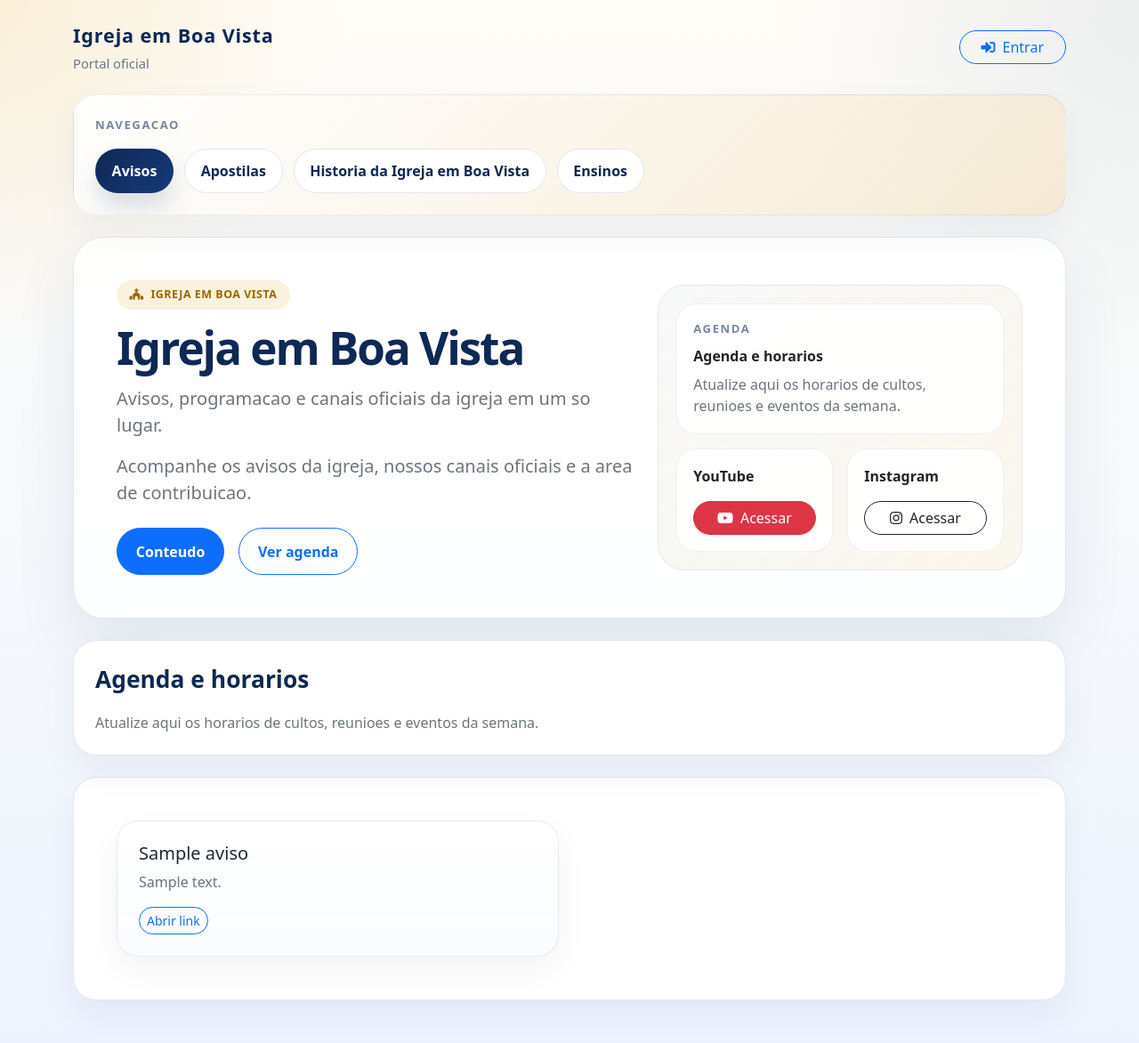
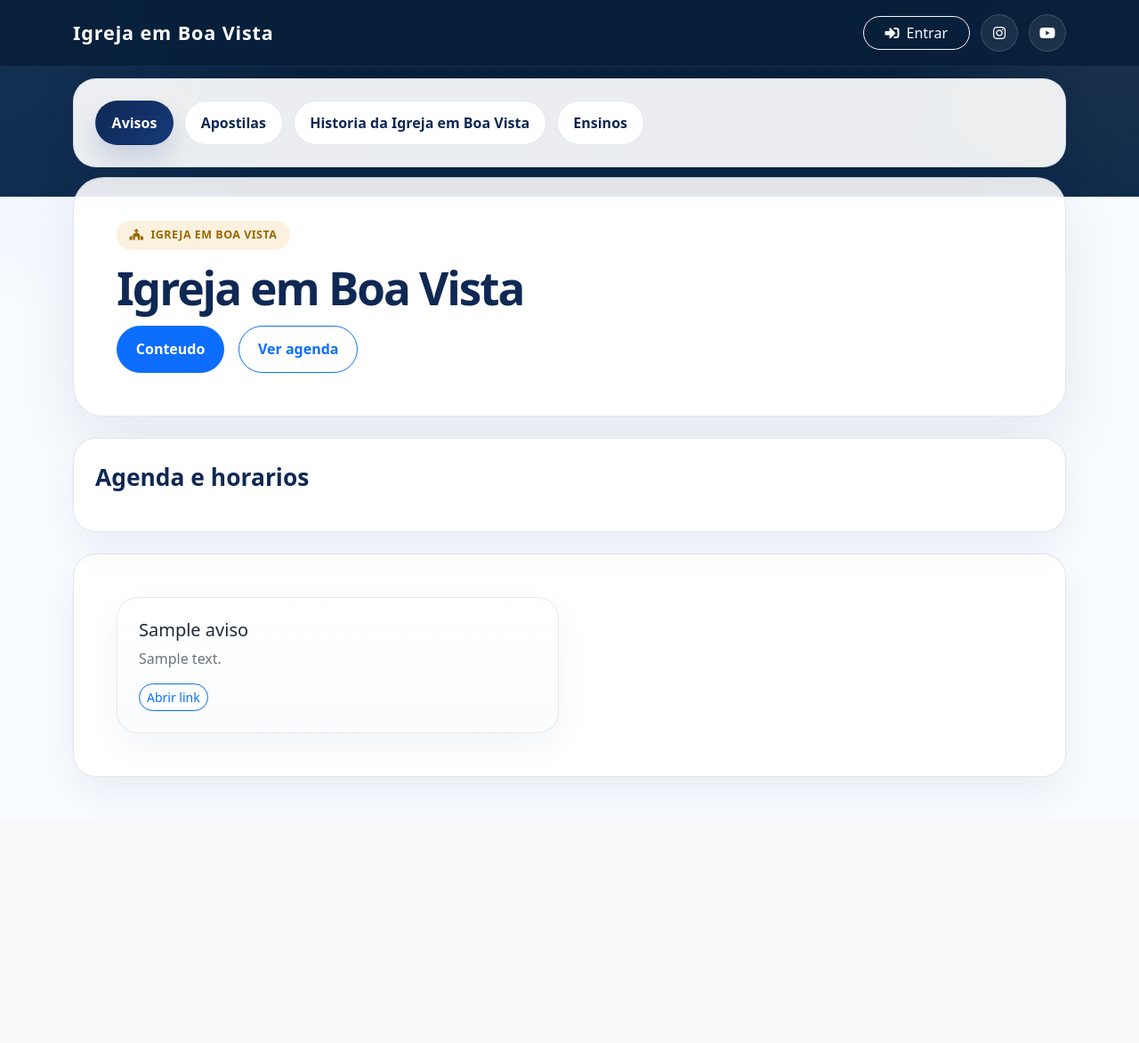
Before and after one commit to conectacasarr/inventario, a Flask app: page /igrejaemboavista in a window 1280 px wide. Shown: the whole page at 89% size. After the commit the page ends 873 px from the top, so only its background shows below. Run offline with Flask 3, Linux system fonts and the light colour scheme; data comes from the database, SQL or seed files in the repository; tables that the repository leaves empty hold one stand-in row (values such as "Sample post").

Commit message:
refactor: refine church portal and login presentation

```diff
--- a/templates/igrejaemboavista_publico.html
+++ b/templates/igrejaemboavista_publico.html
@@ -19,14 +19,23 @@
         body {
             min-height: 100vh;
             background:
-                radial-gradient(circle at top left, rgba(229, 178, 74, 0.18), transparent 24rem),
-                radial-gradient(circle at top right, rgba(21, 58, 122, 0.08), transparent 26rem),
-                linear-gradient(180deg, #fffdf8 0%, #eef4ff 100%);
+                radial-gradient(circle at top left, rgba(115, 170, 255, 0.12), transparent 22rem),
+                radial-gradient(circle at top right, rgba(255, 255, 255, 0.09), transparent 18rem),
+                linear-gradient(180deg, #071f3a 0%, #0b2748 24%, #f8fbff 24%, #f8fbff 100%);
             color: #1f2937;
         }
 
+        .ibv-sticky-header {
+            position: sticky;
+            top: 0;
+            z-index: 1040;
+            backdrop-filter: blur(14px);
+            background: rgba(7, 31, 58, 0.88);
+            border-bottom: 1px solid rgba(115, 170, 255, 0.12);
+        }
+
         .ibv-brand {
-            color: var(--ibv-blue-dark);
+            color: #fff;
             font-weight: 800;
             letter-spacing: 0.04em;
             text-decoration: none;
@@ -34,7 +43,7 @@
         }
 
         .ibv-header-meta {
-            color: rgba(15, 40, 84, 0.62);
+            color: rgba(255, 255, 255, 0.72);
             font-size: 0.92rem;
         }
 
@@ -134,6 +143,7 @@
             flex-wrap: wrap;
             gap: 0.75rem;
             justify-content: flex-end;
+            align-items: center;
         }
 
         .ibv-clean-card {
@@ -144,12 +154,15 @@
         }
 
         .ibv-top-tabs-shell {
-            position: relative;
+            position: sticky;
+            top: 88px;
+            z-index: 1035;
             overflow: hidden;
-            background: linear-gradient(135deg, rgba(255, 255, 255, 0.94), rgba(244, 229, 200, 0.72));
+            background: rgba(255, 255, 255, 0.92);
             border: 1px solid rgba(21, 58, 122, 0.08);
             border-radius: 26px;
             box-shadow: 0 18px 42px rgba(15, 40, 84, 0.05);
+            backdrop-filter: blur(14px);
         }
 
         .ibv-hero-panel {
@@ -169,37 +182,75 @@
         .ibv-social-card .btn {
             border-radius: 999px;
         }
+
+        .ibv-icon-link {
+            width: 42px;
+            height: 42px;
+            display: inline-flex;
+            align-items: center;
+            justify-content: center;
+            border-radius: 999px;
+            text-decoration: none;
+            color: #fff;
+            background: rgba(255, 255, 255, 0.08);
+            border: 1px solid rgba(255, 255, 255, 0.14);
+            transition: transform 0.2s ease, background-color 0.2s ease;
+        }
+
+        .ibv-icon-link:hover {
+            transform: translateY(-1px);
+            background: rgba(255, 255, 255, 0.16);
+            color: #fff;
+        }
+
+        .ibv-home-only.is-hidden {
+            display: none !important;
+        }
+
+        .ibv-tab-content-shell {
+            background: rgba(255, 255, 255, 0.94);
+        }
+
+        @media (max-width: 991px) {
+            .ibv-top-tabs-shell {
+                top: 76px;
+            }
+        }
     </style>
 </head>
 <body>
-    <header class="py-4">
+    <header class="py-3 ibv-sticky-header">
         <div class="container d-flex justify-content-between align-items-center">
             <div>
                 <a href="{{ igreja_path('/') }}" class="ibv-brand">{{ config.nome_site or 'Igreja em Boa Vista' }}</a>
-                <div class="ibv-header-meta mt-1">Portal oficial</div>
             </div>
             <div class="ibv-header-actions">
                 {% if current_user.is_authenticated and current_user.pode_acessar_inventario %}
-                <a href="{{ url_for('inventario') }}" class="btn btn-outline-dark rounded-pill px-4">
+                <a href="{{ url_for('inventario') }}" class="btn btn-light rounded-pill px-4">
                     <i class="fas fa-boxes me-2"></i>Inventario
                 </a>
                 {% endif %}
                 {% if current_user.is_authenticated and current_user.pode_editar_igreja %}
-                <a href="{{ igreja_path('/editar') }}" class="btn btn-outline-primary rounded-pill px-4">
+                <a href="{{ igreja_path('/editar') }}" class="btn btn-outline-light rounded-pill px-4">
                     <i class="fas fa-pen me-2"></i>Editar portal
                 </a>
                 {% elif not current_user.is_authenticated %}
-                <a href="{{ url_for('login', next=url_for('inventario')) }}" class="btn btn-outline-primary rounded-pill px-4">
+                <a href="{{ url_for('login', next=url_for('inventario')) }}" class="btn btn-outline-light rounded-pill px-4">
                     <i class="fas fa-sign-in-alt me-2"></i>Entrar
                 </a>
                 {% endif %}
+                <a href="{{ config.instagram_url }}" target="_blank" rel="noopener noreferrer" class="ibv-icon-link" aria-label="Instagram">
+                    <i class="fab fa-instagram"></i>
+                </a>
+                <a href="{{ config.youtube_url }}" target="_blank" rel="noopener noreferrer" class="ibv-icon-link" aria-label="YouTube">
+                    <i class="fab fa-youtube"></i>
+                </a>
             </div>
         </div>
     </header>
 
     <main class="container pb-5">
         <section class="ibv-top-tabs-shell p-3 p-lg-4 mb-4" id="conteudo-portal">
-            <div class="ibv-subtle-title mb-3">Navegacao</div>
             <div class="ibv-tab-nav">
                 <button type="button" class="ibv-tab-button active" data-ibv-tab="avisos">Avisos</button>
                 <button type="button" class="ibv-tab-button" data-ibv-tab="apostilas">{{ config.apostilas_titulo or 'Apostilas' }}</button>
@@ -208,15 +259,15 @@
             </div>
         </section>
 
-        <section class="ibv-shell p-4 p-lg-5 mb-4">
+        <section class="ibv-shell p-4 p-lg-5 mb-4 ibv-home-only" data-ibv-home-block="hero">
             <div class="row g-4 align-items-center">
-                <div class="col-lg-7">
+                <div class="col-lg-12">
                     <span class="ibv-chip"><i class="fas fa-church"></i> Igreja em Boa Vista</span>
                     <h1 class="ibv-hero-title fw-bold mt-3 mb-3">{{ config.hero_titulo }}</h1>
-                    {% if config.hero_subtitulo %}
+                    {% if config.hero_subtitulo and config.hero_subtitulo != 'Avisos, programacao e canais oficiais da igreja em um so lugar.' %}
                     <p class="lead text-secondary mb-3">{{ config.hero_subtitulo }}</p>
                     {% endif %}
-                    {% if config.mensagem_boas_vindas %}
+                    {% if config.mensagem_boas_vindas and config.mensagem_boas_vindas != 'Acompanhe os avisos da igreja, nossos canais oficiais e a area de contribuicao.' %}
                     <p class="fs-5 text-secondary mb-4">{{ config.mensagem_boas_vindas }}</p>
                     {% endif %}
                     <div class="d-flex flex-wrap gap-3">
@@ -224,48 +275,21 @@
                         <a href="#agenda" class="btn btn-outline-primary ibv-link-btn">Ver agenda</a>
                     </div>
                 </div>
-                <div class="col-lg-5">
-                    <div class="ibv-hero-panel h-100">
-                        <div class="row g-3">
-                            <div class="col-12">
-                                <div class="ibv-social-card">
-                                    <div class="ibv-subtle-title mb-2">Agenda</div>
-                                    <div class="fw-bold text-dark mb-2">{{ config.agenda_titulo or 'Agenda' }}</div>
-                                    <div class="text-secondary" style="white-space: pre-line;">{{ config.agenda_texto or '' }}</div>
-                                </div>
-                            </div>
-                            <div class="col-sm-6">
-                                <div class="ibv-social-card h-100">
-                                    <div class="fw-bold text-dark mb-3">YouTube</div>
-                                    <a href="{{ config.youtube_url }}" target="_blank" rel="noopener noreferrer" class="btn btn-danger w-100">
-                                        <i class="fab fa-youtube me-2"></i>Acessar
-                                    </a>
-                                </div>
-                            </div>
-                            <div class="col-sm-6">
-                                <div class="ibv-social-card h-100">
-                                    <div class="fw-bold text-dark mb-3">Instagram</div>
-                                    <a href="{{ config.instagram_url }}" target="_blank" rel="noopener noreferrer" class="btn btn-outline-dark w-100">
-                                        <i class="fab fa-instagram me-2"></i>Acessar
-                                    </a>
-                                </div>
-                            </div>
-                        </div>
-                    </div>
+            </div>
+        </section>
+
+        <section class="row g-4 mb-4 ibv-home-only" id="agenda" data-ibv-home-block="agenda">
+            <div class="col-12">
+                <div class="ibv-card p-4 h-100">
+                    <div class="ibv-section-title mb-3">{{ config.agenda_titulo }}</div>
+                    {% if config.agenda_texto and config.agenda_texto != 'Atualize aqui os horarios de cultos, reunioes e eventos da semana.' %}
+                    <p class="text-secondary mb-0" style="white-space: pre-line;">{{ config.agenda_texto }}</p>
+                    {% endif %}
                 </div>
             </div>
         </section>
 
-        <section class="row g-4 mb-4" id="agenda">
-            <div class="col-12">
-                <div class="ibv-card p-4 h-100">
-                    <div class="ibv-section-title mb-3">{{ config.agenda_titulo }}</div>
-                    <p class="text-secondary mb-0" style="white-space: pre-line;">{{ config.agenda_texto }}</p>
-                </div>
-            </div>
-        </section>
-
-        <section class="ibv-card p-4 p-lg-5">
+        <section class="ibv-card ibv-tab-content-shell p-4 p-lg-5">
             <div class="ibv-tab-pane active" data-ibv-pane="avisos">
                 {% if avisos %}
                 <div class="row g-4">
@@ -376,6 +400,13 @@
     </main>
 
     <script>
+        function atualizarAreaInicial(destino) {
+            var mostrar = destino === 'avisos';
+            document.querySelectorAll('[data-ibv-home-block]').forEach(function(bloco) {
+                bloco.classList.toggle('is-hidden', !mostrar);
+            });
+        }
+
         document.querySelectorAll('[data-ibv-tab]').forEach(function(botao) {
             botao.addEventListener('click', function() {
                 var destino = botao.getAttribute('data-ibv-tab');
@@ -385,8 +416,11 @@
                 document.querySelectorAll('[data-ibv-pane]').forEach(function(pane) {
                     pane.classList.toggle('active', pane.getAttribute('data-ibv-pane') === destino);
                 });
+                atualizarAreaInicial(destino);
             });
         });
+
+        atualizarAreaInicial('avisos');
     </script>
 </body>
 </html>
```
Also changed, not shown: static/css/style.css (+20 -20 lines), templates/login_auth.html (+12 -4 lines).
